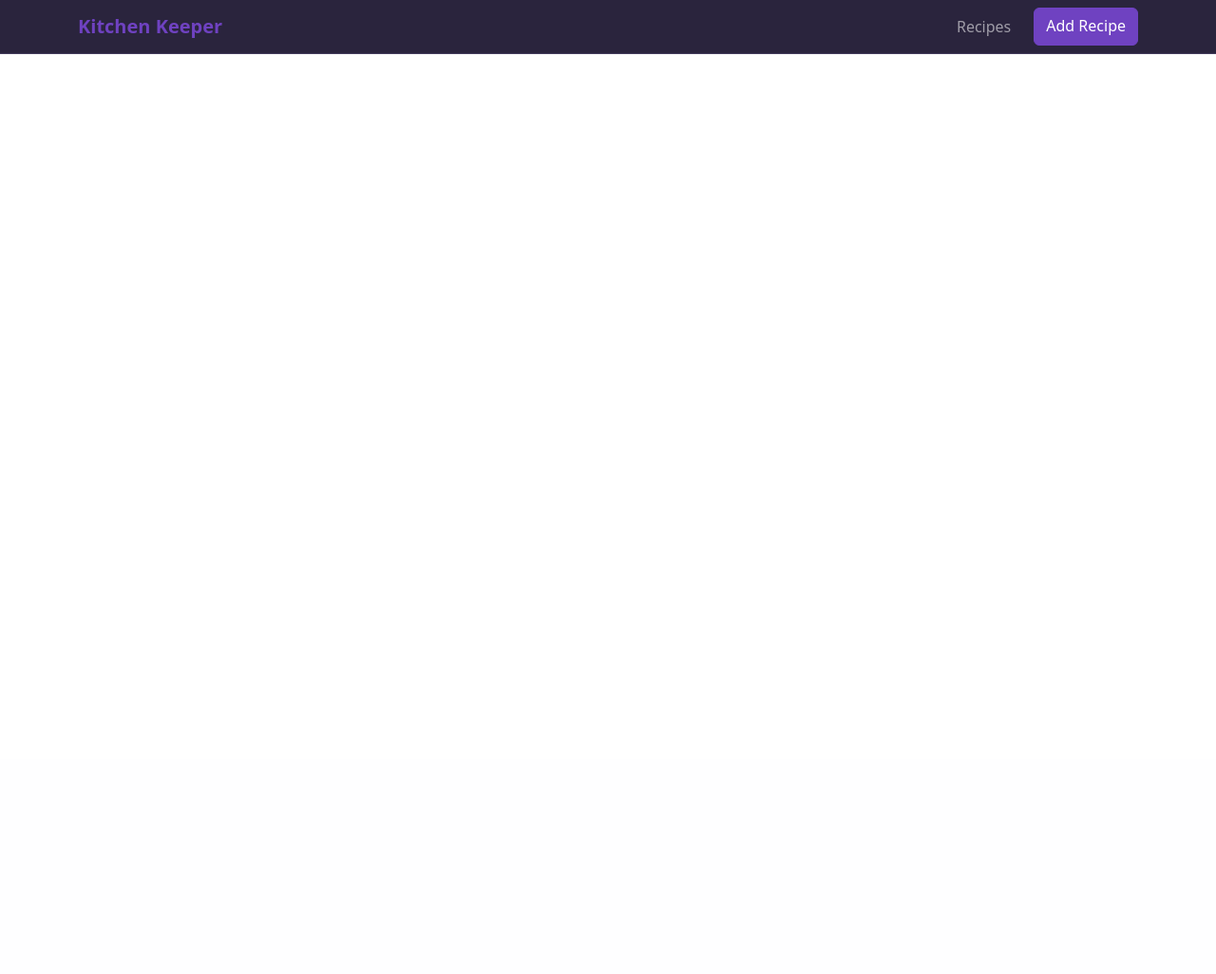
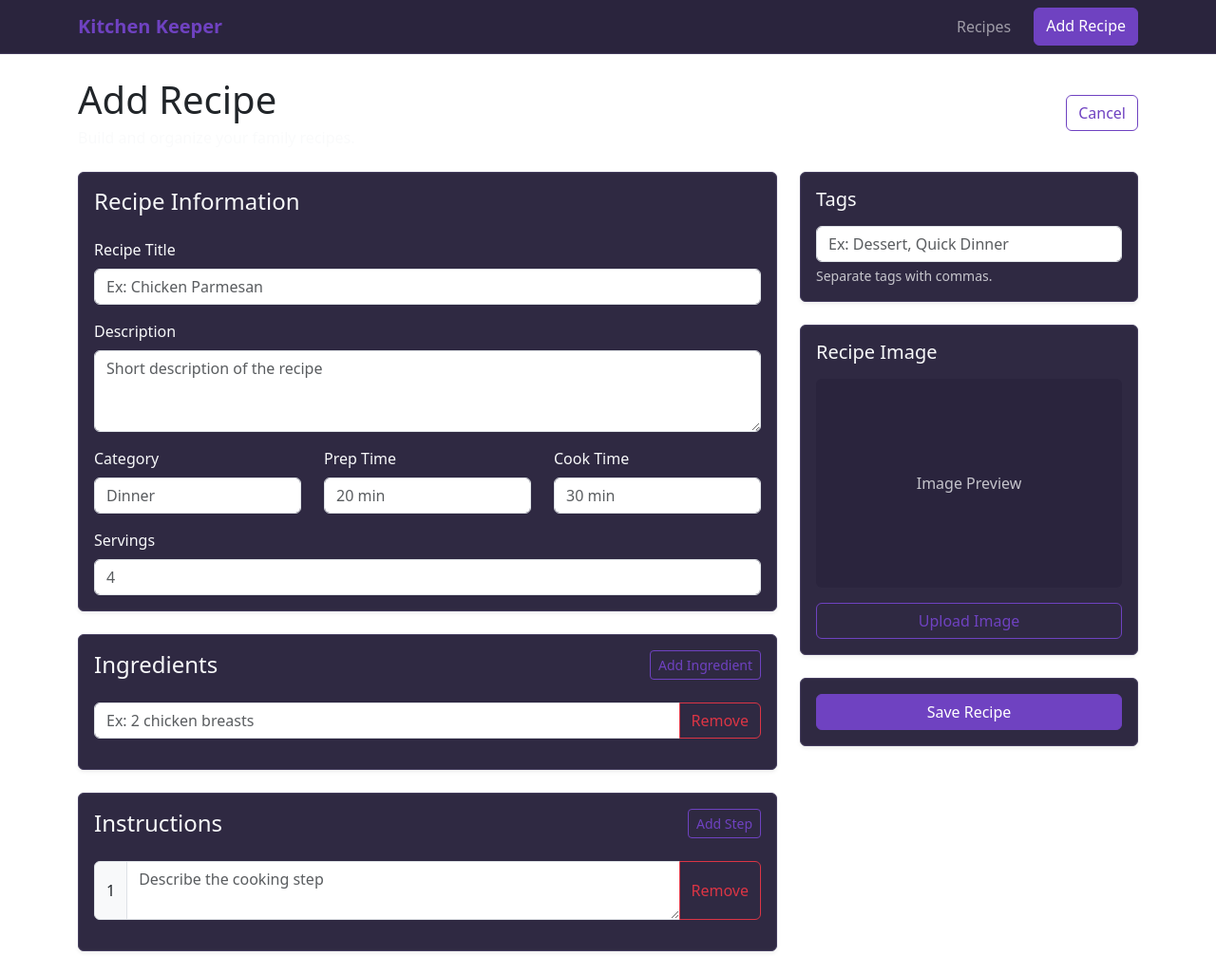
Before and after one commit to prowler0305/kitchen-keeper, a Flask app: page /recipes/new in a window 1280 px wide. Shown: the whole page at 95% size. Before the commit the page ends 57 px from the top, so only its background shows below. Run offline with Flask 3, Linux system fonts and the light colour scheme; some libraries are stand-ins or nearby versions.

Commit message:
create and edit pages layout and component design with reuseable form

```diff
--- a/kitchen_keeper/templates/base.html
+++ b/kitchen_keeper/templates/base.html
@@ -15,7 +15,7 @@
     <link rel="stylesheet" href="{{ url_for('static', filename='css/styles.css') }}">
 </head>
 <script
-        src="https://cdn.jsdelivr.net/npm/bootstrap@5.3.3/dist/js/bootstrap.bundle.min.js">
+        src="{{ url_for('static', filename='css/bootstrap.bundle.min.js') }}">
 </script>
 <!--<body class="bg-purple-dark text-light">-->
 <body>
--- a/kitchen_keeper/templates/index.html
+++ b/kitchen_keeper/templates/index.html
@@ -9,8 +9,8 @@
         Your family recipe collection, organized and available from anywhere.
     </p>
 
-    <a href="#" class="btn btn-purple">
-        Add First Recipe
+    <a href="{{ url_for('recipes.list') }}" class="btn btn-purple">
+        View Recipes
     </a>
 </section>
 {% endblock %}
--- /dev/null
+++ b/kitchen_keeper/templates/recipes/_form.html
@@ -0,0 +1,262 @@
+<div class="d-flex justify-content-between align-items-center mb-4">
+    <div>
+        <h1 class="mb-1">{{ page_title }}</h1>
+        <p class="text-light opacity-75 mb-0">
+            Build and organize your family recipes.
+        </p>
+    </div>
+
+    <a href="{{ cancel_url }}"
+       class="btn btn-outline-purple">
+        Cancel
+    </a>
+</div>
+
+<form>
+    <div class="row g-4">
+
+        <!-- Left Column -->
+        <div class="col-12 col-lg-8">
+
+            <!-- Basic Info -->
+            <section class="card bg-purple-card text-light border-purple-dark shadow-sm mb-4">
+                <div class="card-body">
+
+                    <h2 class="h4 mb-4">Recipe Information</h2>
+
+                    <div class="mb-3">
+                        <label class="form-label">Recipe Title</label>
+
+                        <input
+                            type="text"
+                            class="form-control"
+                            value="{{ recipe.title if recipe else '' }}"
+                            placeholder="Ex: Chicken Parmesan"
+                        >
+                    </div>
+
+                    <div class="mb-3">
+                        <label class="form-label">Description</label>
+
+                        <textarea
+                            class="form-control"
+                            rows="3"
+                            placeholder="Short description of the recipe"
+                        >{{ recipe.description if recipe else '' }}</textarea>
+                    </div>
+
+                    <div class="row">
+                        <div class="col-md-4 mb-3">
+                            <label class="form-label">Category</label>
+
+                            <input
+                                type="text"
+                                class="form-control"
+                                value="{{ recipe.category if recipe else '' }}"
+                                placeholder="Dinner"
+                            >
+                        </div>
+
+                        <div class="col-md-4 mb-3">
+                            <label class="form-label">Prep Time</label>
+
+                            <input
+                                type="text"
+                                class="form-control"
+                                value="{{ recipe.prep_time if recipe else '' }}"
+                                placeholder="20 min"
+                            >
+                        </div>
+
+                        <div class="col-md-4 mb-3">
+                            <label class="form-label">Cook Time</label>
+
+                            <input
+                                type="text"
+                                class="form-control"
+                                value="{{ recipe.cook_time if recipe else '' }}"
+                                placeholder="30 min"
+                            >
+                        </div>
+                    </div>
+
+                    <div class="mb-0">
+                        <label class="form-label">Servings</label>
+
+                        <input
+                            type="number"
+                            class="form-control"
+                            value="{{ recipe.servings if recipe else '' }}"
+                            placeholder="4"
+                        >
+                    </div>
+
+                </div>
+            </section>
+
+            <!-- Ingredients -->
+            <section class="card bg-purple-card text-light border-purple-dark shadow-sm mb-4">
+                <div class="card-body">
+
+                    <div class="d-flex justify-content-between align-items-center mb-4">
+                        <h2 class="h4 mb-0">Ingredients</h2>
+
+                        <button
+                            type="button"
+                            class="btn btn-outline-purple btn-sm">
+                            Add Ingredient
+                        </button>
+                    </div>
+
+                    {% if recipe and recipe.ingredients %}
+                        {% for ingredient in recipe.ingredients %}
+                            <div class="input-group mb-3">
+                                <input
+                                    type="text"
+                                    class="form-control"
+                                    value="{{ ingredient }}"
+                                >
+
+                                <button
+                                    class="btn btn-outline-danger"
+                                    type="button">
+                                    Remove
+                                </button>
+                            </div>
+                        {% endfor %}
+                    {% else %}
+                        <div class="input-group mb-3">
+                            <input
+                                type="text"
+                                class="form-control"
+                                placeholder="Ex: 2 chicken breasts"
+                            >
+
+                            <button
+                                class="btn btn-outline-danger"
+                                type="button">
+                                Remove
+                            </button>
+                        </div>
+                    {% endif %}
+
+                </div>
+            </section>
+
+            <!-- Instructions -->
+            <section class="card bg-purple-card text-light border-purple-dark shadow-sm">
+                <div class="card-body">
+
+                    <div class="d-flex justify-content-between align-items-center mb-4">
+                        <h2 class="h4 mb-0">Instructions</h2>
+
+                        <button
+                            type="button"
+                            class="btn btn-outline-purple btn-sm">
+                            Add Step
+                        </button>
+                    </div>
+
+                    {% if recipe and recipe.instructions %}
+                        {% for step in recipe.instructions %}
+                            <div class="input-group mb-3">
+                                <span class="input-group-text">
+                                    {{ loop.index }}
+                                </span>
+
+                                <textarea
+                                    class="form-control"
+                                    rows="2">{{ step }}</textarea>
+
+                                <button
+                                    class="btn btn-outline-danger"
+                                    type="button">
+                                    Remove
+                                </button>
+                            </div>
+                        {% endfor %}
+                    {% else %}
+                        <div class="input-group mb-3">
+                            <span class="input-group-text">
+                                1
+                            </span>
+
+                            <textarea
+                                class="form-control"
+                                rows="2"
+                                placeholder="Describe the cooking step"></textarea>
+
+                            <button
+                                class="btn btn-outline-danger"
+                                type="button">
+                                Remove
+                            </button>
+                        </div>
+                    {% endif %}
+
+                </div>
+            </section>
+
+        </div>
+
+        <!-- Right Sidebar -->
+        <div class="col-12 col-lg-4">
+
+            <!-- Tags -->
+            <section class="card bg-purple-card text-light border-purple-dark shadow-sm mb-4">
+                <div class="card-body">
+
+                    <h2 class="h5 mb-3">Tags</h2>
+
+                    <input
+                        type="text"
+                        class="form-control"
+                        placeholder="Ex: Dessert, Quick Dinner"
+                    >
+
+                    <div class="form-text text-light opacity-75">
+                        Separate tags with commas.
+                    </div>
+
+                </div>
+            </section>
+
+            <!-- Recipe Image -->
+            <section class="card bg-purple-card text-light border-purple-dark shadow-sm mb-4">
+                <div class="card-body">
+
+                    <h2 class="h5 mb-3">Recipe Image</h2>
+
+                    <div class="bg-purple-mid rounded d-flex align-items-center justify-content-center"
+                         style="height: 220px;">
+                        <span class="text-light opacity-75">
+                            Image Preview
+                        </span>
+                    </div>
+
+                    <button
+                        type="button"
+                        class="btn btn-outline-purple w-100 mt-3">
+                        Upload Image
+                    </button>
+
+                </div>
+            </section>
+
+            <!-- Submit -->
+            <section class="card bg-purple-card text-light border-purple-dark shadow-sm">
+                <div class="card-body">
+
+                    <button
+                        type="submit"
+                        class="btn btn-purple w-100">
+                        {{ submit_label }}
+                    </button>
+
+                </div>
+            </section>
+
+        </div>
+
+    </div>
+</form>
--- a/kitchen_keeper/templates/recipes/create.html
+++ b/kitchen_keeper/templates/recipes/create.html
@@ -1,3 +1,11 @@
 {% extends "base.html" %}
 
 {% block title %}Add Recipe | Kitchen Keeper{% endblock %}
+
+{% block content %}
+{% set page_title = "Add Recipe" %}
+{% set submit_label = "Save Recipe" %}
+{% set cancel_url = url_for("recipes.list") %}
+
+{% include "recipes/_form.html" %}
+{% endblock %}
```
Also changed, not shown: kitchen_keeper/templates/recipes/edit.html (+10 -9 lines).
